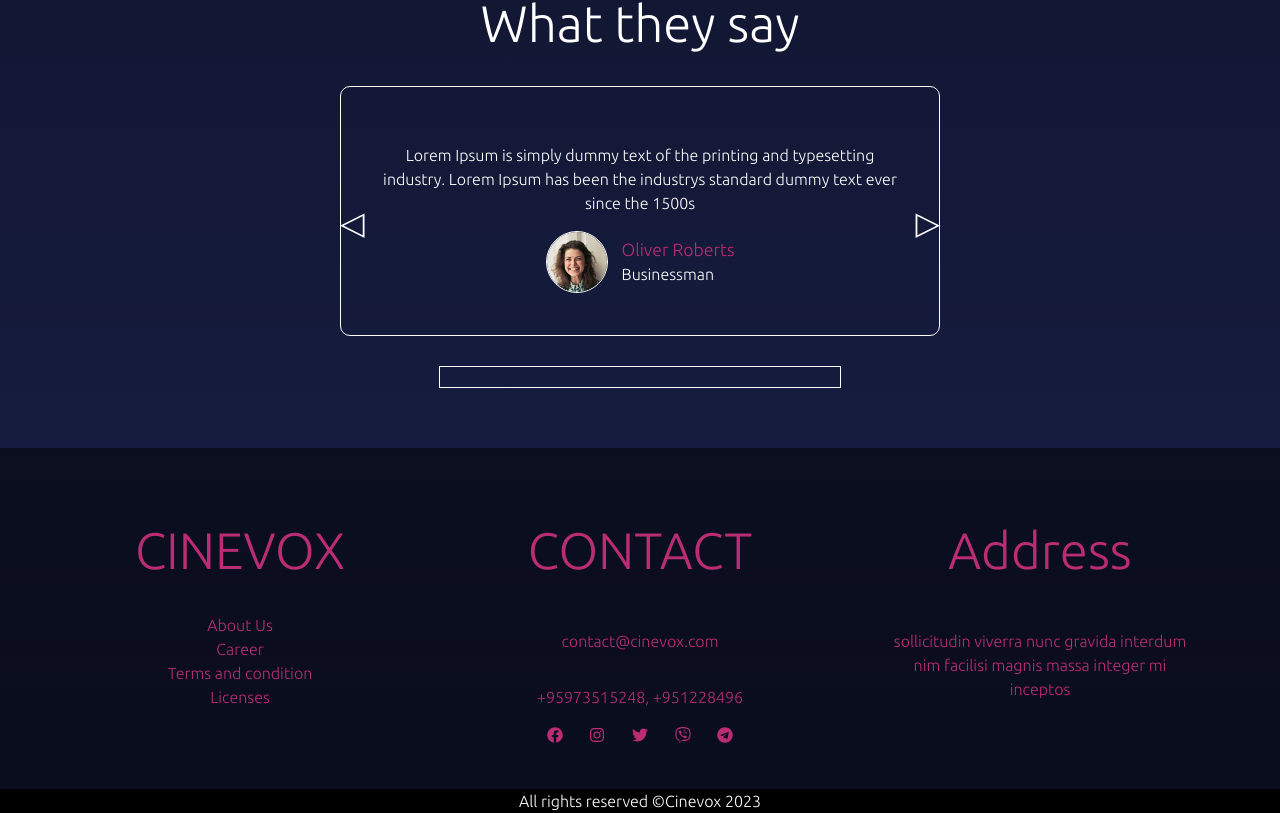
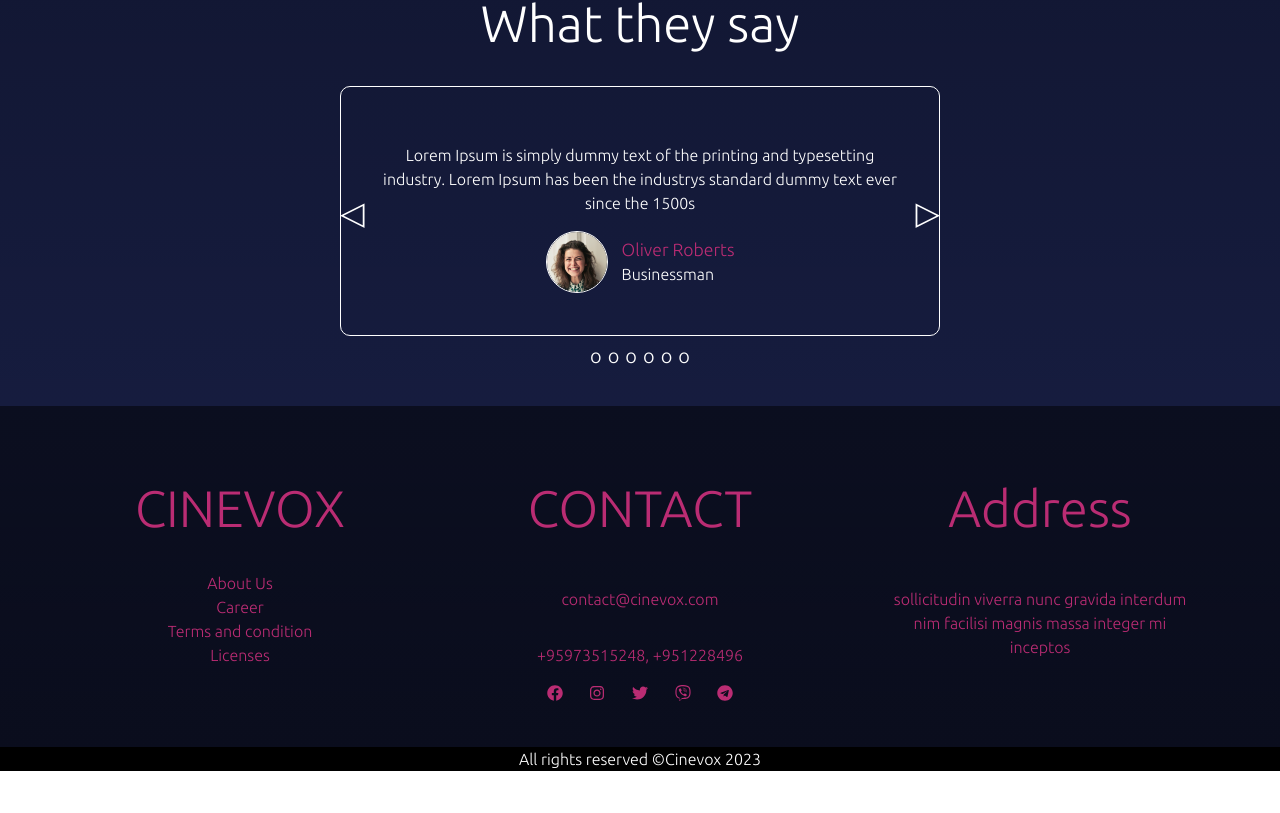
Before and after one commit to zaykha/Cinevox, a React (Vite) app in the folder Cinevox/: page /Portfolio in a window 1280 px wide. Shown: the part 2029-2842 px from the top of the page. After the commit the page ends 2800 px from the top, so only its background shows below. Built offline with nearby package versions, Linux system fonts and the light colour scheme.

Commit message:
update carousel

```diff
--- a/Cinevox/src/Components/Portfolio/ImageSlider.jsx
+++ b/Cinevox/src/Components/Portfolio/ImageSlider.jsx
@@ -19,6 +19,9 @@ const ImageSlider = ({slides}) => {
         setCurrentIndex(newIndex);
     }
 
+    const goToSlide = slideIndex =>{
+        setCurrentIndex(slideIndex);
+    }
 
   return (
     <>
@@ -36,9 +39,14 @@ const ImageSlider = ({slides}) => {
             </SlideProfile>
         </Slide>
         <Dotdiv>
-            {slides.map((slide, slideIndex)=>{
-                <Dot key={slideIndex}>o</Dot>
-            })}
+            {slides.map((slide, slideIndex)=>(
+                <Dot key={slideIndex}
+                    onClick={()=>{
+                        goToSlide(slideIndex);
+
+                    }}
+                >o</Dot>
+            ))}
         </Dotdiv>
     </SliderContainer>
 
--- a/Cinevox/src/Components/Portfolio/ImageSliderelement.jsx
+++ b/Cinevox/src/Components/Portfolio/ImageSliderelement.jsx
@@ -48,9 +48,9 @@ export const Dotdiv = styled.div`
     display: flex;
     justify-content: center;
     align-items:center;
-    margin: 30px auto;
+    margin: 10px auto;
     z-index: 20;
-    border: 1px solid white;
+    // border: 1px solid white;
 `;
 
 export const Dot = styled.div`
```
